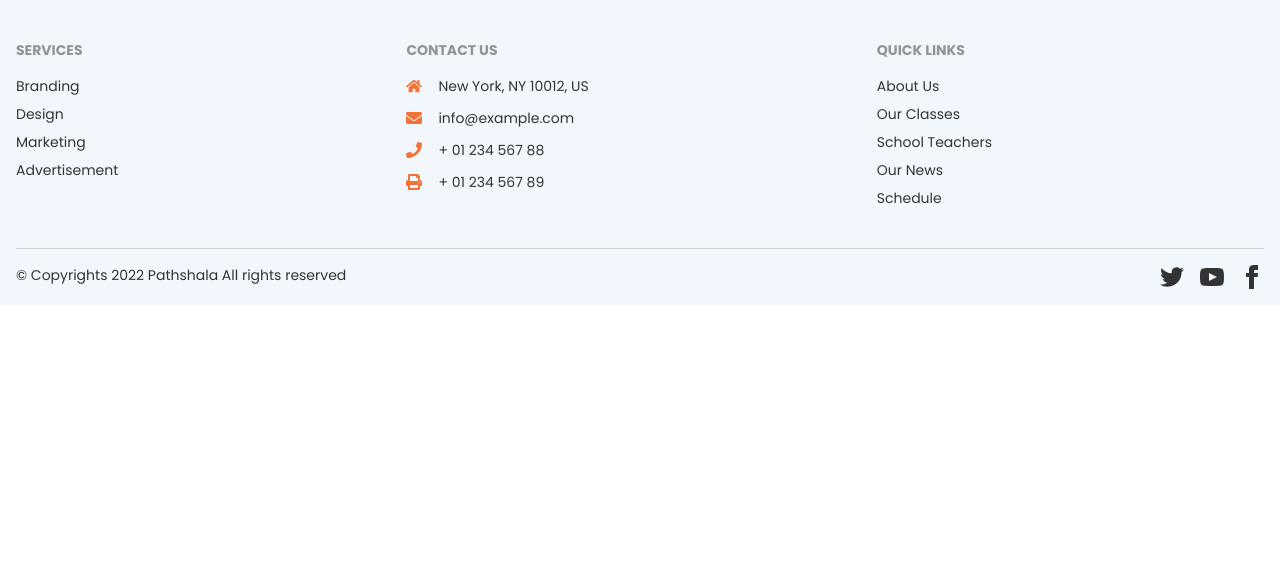
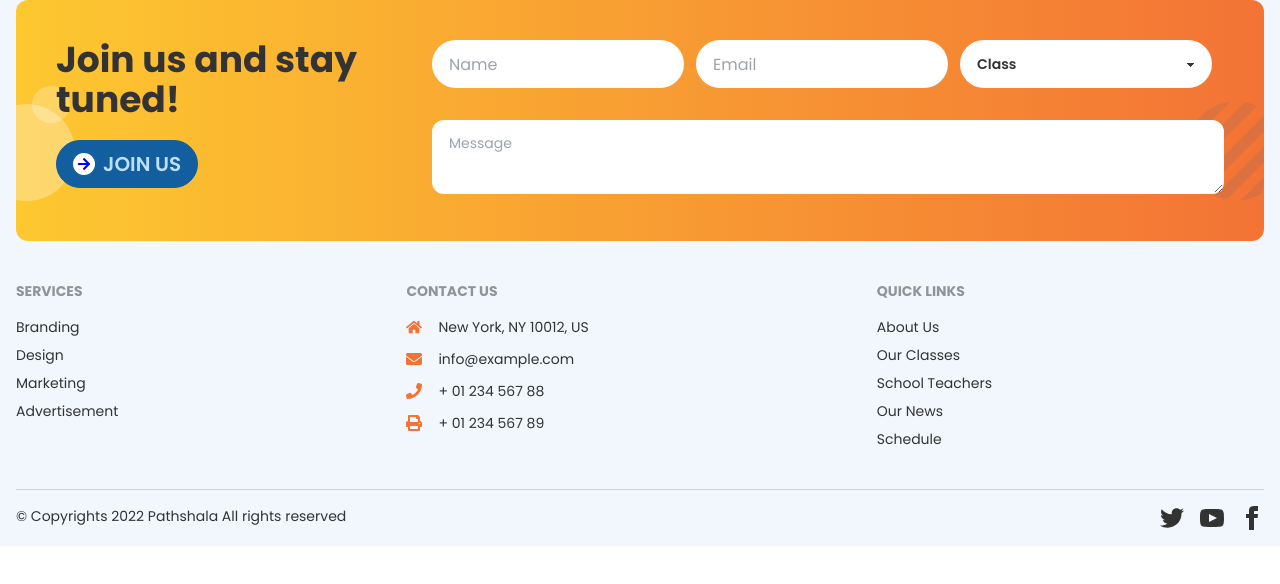
Before and after one commit to MdTasib/pathshala-client, a React (Create React App) app: page /course in a window 1280 px wide. Shown: the top 584 px of the page. Built offline with nearby package versions, Linux system fonts and the light colour scheme.

Commit message:
join us form

```diff
--- a/src/components/Footer.jsx
+++ b/src/components/Footer.jsx
@@ -1,10 +1,12 @@
 import React from "react";
 import Container from "../components/Container.jsx";
+import JoinUs from "./JoinUs.jsx";
 
 const Footer = () => {
 	return (
 		<footer className='bg-[#f2f7fd] text-base-content'>
 			<Container>
+				<JoinUs />
 				<div className='footer py-10'>
 					<div>
 						<span className='footer-title'>Services</span>
--- /dev/null
+++ b/src/components/JoinUs.jsx
@@ -0,0 +1,70 @@
+import React from "react";
+import { FaArrowRight } from "react-icons/fa";
+import newsBg from "../assets/images/news-bg.png";
+import circle from "../assets/images/circle5.png";
+
+const JoinUs = () => {
+	return (
+		<div className='flex flex-row bg-gradient-to-r from-[#fdc830] to-primary rounded-xl py-10'>
+			<div
+				className='basis-1/3 pl-10'
+				style={{
+					backgroundImage: `url(${newsBg})`,
+					backgroundRepeat: "no-repeat",
+					backgroundPosition: "bottom left",
+				}}>
+				<h2 className='text-4xl font-bold pb-5'>Join us and stay tuned!</h2>
+				<button className='btn btn-secondary rounded-full flex justify-between '>
+					<span className='bg-white p-1 rounded-full'>
+						<FaArrowRight color='blue' />
+					</span>
+					<span className='pl-2 text-xl'>Join Us</span>
+				</button>
+			</div>
+			<div
+				className='basis-2/3 pr-10'
+				style={{
+					backgroundImage: `url(${circle})`,
+					backgroundRepeat: "no-repeat",
+					backgroundPosition: "bottom right",
+				}}>
+				<div className='lg:flex lg:justify-between'>
+					<div className='basis-1/3 pr-3 pb-3'>
+						<input
+							type='text'
+							placeholder='Name'
+							className='input max-w-xs w-full rounded-full'
+						/>
+					</div>
+					<div className='basis-1/3 pr-3 pb-3'>
+						<input
+							type='text'
+							placeholder='Email'
+							className='input max-w-xs w-full rounded-full'
+						/>
+					</div>
+					<div className='basis-1/3 pr-3 pb-3'>
+						<select className='select w-full max-w-xs rounded-full'>
+							<option disabled selected>
+								Class
+							</option>
+							<option>Class 1</option>
+							<option>Class 2</option>
+							<option>Class 3</option>
+						</select>
+					</div>
+				</div>
+				<div className='flex flex-row pt-5'>
+					<div className='basis-full'>
+						<textarea
+							className='textarea w-full rounded-xl'
+							placeholder='Message'
+						/>
+					</div>
+				</div>
+			</div>
+		</div>
+	);
+};
+
+export default JoinUs;
```
Also changed, not shown: src/assets/images/circle5.png (added).
